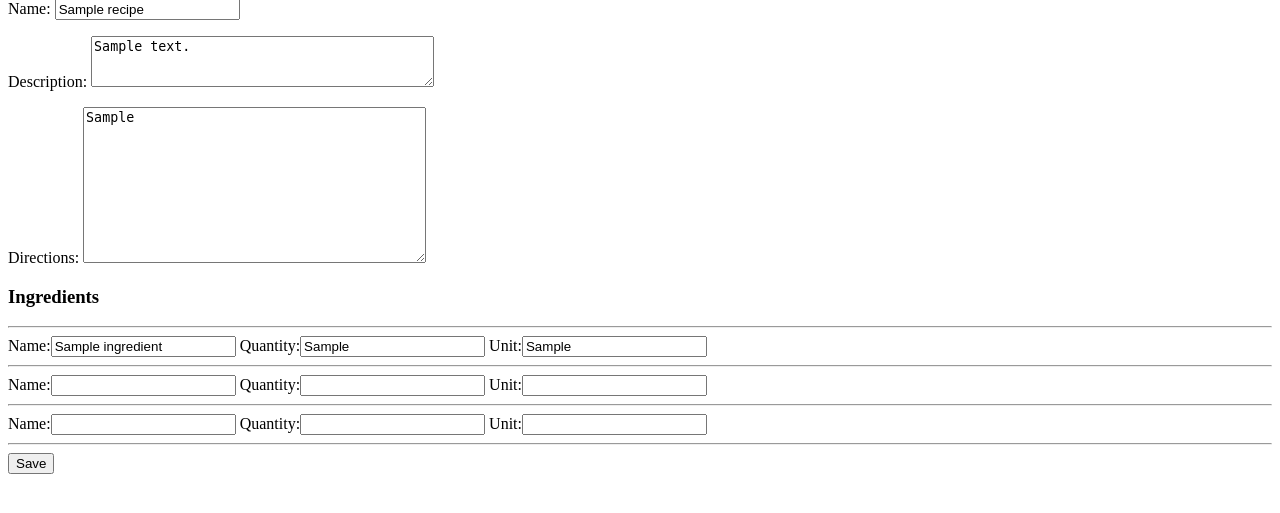
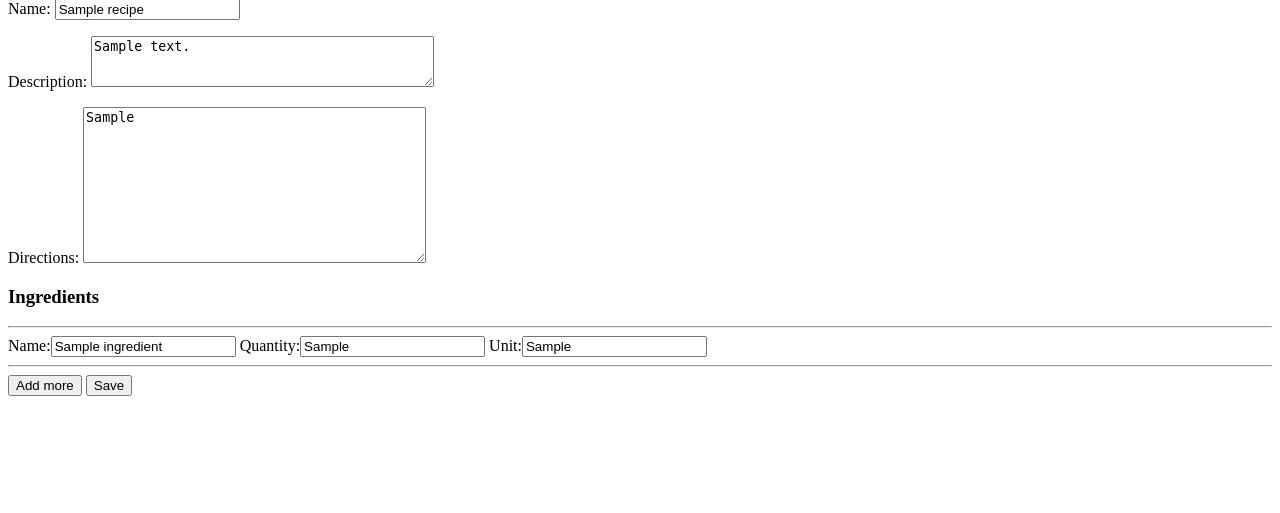
Before and after one commit to ramiboutas/try-django-3.2-htmx, a Django app: page /recipes/1/edit/ in a window 1280 px wide. Shown: the part 118-631 px from the top of the page. Run offline with Django 3.2, Linux system fonts and the light colour scheme; a user stored in the database is signed in; tables that the repository leaves empty hold one stand-in row (values such as "Sample post"); some libraries are stand-ins or nearby versions.

Commit message:
js chapter 64

```diff
--- a/project/settings.py
+++ b/project/settings.py
@@ -39,6 +39,7 @@ INSTALLED_APPS = [
     'django.contrib.sessions',
     'django.contrib.messages',
     'django.contrib.staticfiles',
+    'django_htmx',
     'articles.apps.ArticlesConfig',
     'accounts.apps.AccountsConfig',
     'recipes.apps.RecipesConfig',
@@ -52,6 +53,7 @@ MIDDLEWARE = [
     'django.contrib.auth.middleware.AuthenticationMiddleware',
     'django.contrib.messages.middleware.MessageMiddleware',
     'django.middleware.clickjacking.XFrameOptionsMiddleware',
+    'django_htmx.middleware.HtmxMiddleware',
 ]
 
 ROOT_URLCONF = 'project.urls'
--- a/recipes/views.py
+++ b/recipes/views.py
@@ -34,7 +34,7 @@ def recipe_update(request, id=None):
     recipe = get_object_or_404(Recipe, id=id, user=request.user)
     form = RecipeForm(request.POST or None, instance=recipe)
 
-    IngredientFormset = modelformset_factory(Ingredient, extra=2, form=IngredientForm)
+    IngredientFormset = modelformset_factory(Ingredient, extra=0, form=IngredientForm)
     qs = recipe.ingredient_set.all()
     ingredient_formset = IngredientFormset(request.POST or None, queryset=qs)
 
@@ -43,8 +43,7 @@ def recipe_update(request, id=None):
         parent = form.save()
         for ingredient_form in ingredient_formset:
             child = ingredient_form.save(commit=False)
-            if not hasattr(child, 'recipe'):
-                child.recipe = parent
+            child.recipe = parent
             child.save()
         context['message'] = 'Your recipe was updated'
     return render(request, 'recipes/create-update.html', context)
--- a/requirements.txt
+++ b/requirements.txt
@@ -1,6 +1,7 @@
 asgiref==3.4.1
 Django==3.2
 django-dotenv==1.4.2
+django-htmx==1.2.1
 gunicorn==20.1.0
 packaging==21.0
 Pint==0.17
--- a/templates/base.html
+++ b/templates/base.html
@@ -2,6 +2,7 @@
 <html lang="en" dir="ltr">
   <head>
     <meta charset="utf-8">
+    <script src="https://unpkg.com/htmx.org@1.5.0"></script>
     <title> CodingForEntrepeneurs - Justin Mitchel Tutorial - Try Django 3.2  </title>
   </head>
   <body>
--- a/templates/recipes/create-update.html
+++ b/templates/recipes/create-update.html
@@ -2,8 +2,11 @@
 
 {% block content %}
 
-
-
+<style media="screen">
+  .hidden {
+    display: none
+    }
+</style>
 
 {% if message %}
   <p>{{ message }}</p>
@@ -17,13 +20,14 @@
   <h3>Ingredients</h3>
     <hr>
     {{ ingredient_formset.management_form }}
-    {% for form in ingredient_formset %}
-      <div class="ingredient-form">
-        {{ form }}
-      </div>
-      <hr>
-    {% endfor %}
-
+    <div id="ingredient-form-list">
+      {% for form in ingredient_formset %}
+        <div class="ingredient-form"> {{ form }} </div>
+        <hr>
+      {% endfor %}
+    </div>
+    <div id="empty-form" class="hidden">{{ ingredient_formset.empty_form }}</div>
+    <button id="add-more" type="button">Add more</button>
   {% endif %}
   <button type="submit" name="button">Save</button>
 </form>
@@ -31,4 +35,46 @@
 
 
 
+
+
+<script type="text/javascript">
+  // get the button to add more ingredients
+  const addMoreBtn = document.getElementById('add-more');
+  // management - total new forms
+  const totalNewForms = document.getElementById('id_form-TOTAL_FORMS');
+  // execute the add_new_form when the button is clicked
+  addMoreBtn.addEventListener('click', add_new_form);
+
+  function add_new_form(event) {
+    // prevent the form from submiting (in case the button type is "submit")
+    if (event){
+      event.preventDefault();
+    }
+    // grab all the ingredient forms
+    const currentIngredientForms = document.getElementsByClassName('ingredient-form');
+    // count them
+    const currentFormCount = currentIngredientForms.length;
+    // list of the forms (html element) -> useful for inserting the empty form at the end
+    const ingredientFormListEl = document.getElementById('ingredient-form-list');
+    // getting the empty form (original one has to be always hidden!!)
+    const copyEmptyFormEl = document.getElementById('empty-form').cloneNode(true);
+
+    // change the class name of the copy form (from hidden to ingredient-form)
+    copyEmptyFormEl.setAttribute('class', 'ingredient-form');
+    // id according to the index
+    copyEmptyFormEl.setAttribute('id', `form-${currentFormCount}`);
+    // change the total of new forms in the management
+    totalNewForms.setAttribute('value', currentFormCount + 1);
+
+    // I dont get this but it works
+    const regex = new RegExp('__prefix__', 'g');
+    copyEmptyFormEl.innerHTML = copyEmptyFormEl.innerHTML.replace(regex, currentFormCount);
+
+    // now we add new empty form element to our html form
+    ingredientFormListEl.append(copyEmptyFormEl);
+  }
+</script>
+
+
+
 {% endblock %}
```
